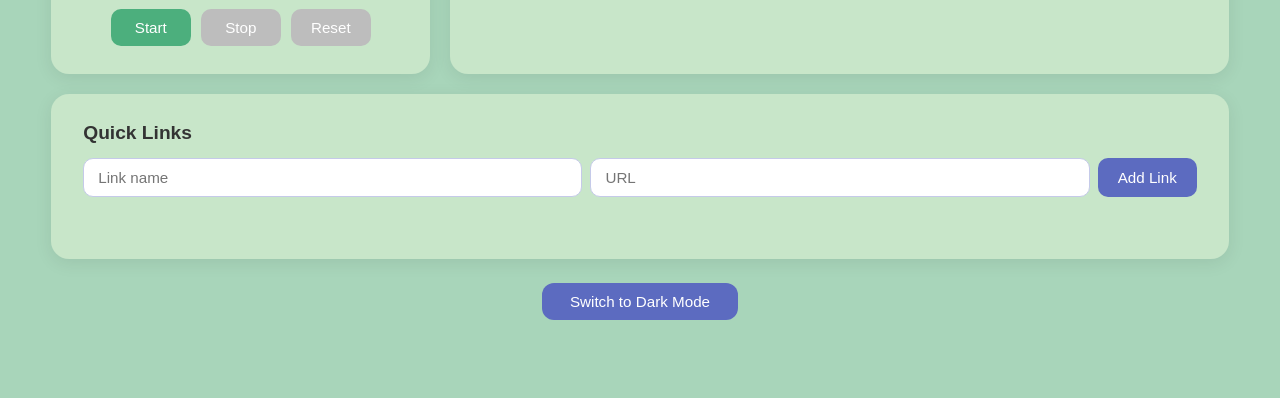
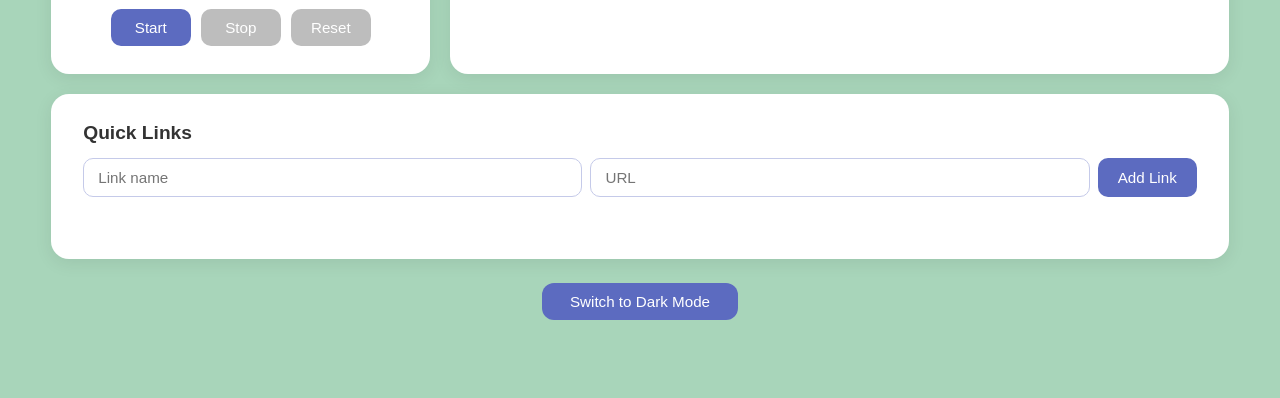
Before and after one commit to siddik-bot/CodingCamp-15June26-Muhammad-Siddik, a plain HTML site: page index.html in a window 1280 px wide. Shown: the part 402-800 px from the top of the page. Drawn offline with Linux system fonts and the light colour scheme.

Commit message:
Initial Life Dashboard Project

```diff
--- a/css/style.css
+++ b/css/style.css
@@ -77,7 +77,7 @@ body {
    ------------------------------------------------------------ */
 
 .card {
-  background: #c8e6c9; /* light green matching background */
+  background: #ffffff; /* light green matching background */
   padding: 28px 32px;
   border-radius: 18px;
   box-shadow: 0 4px 18px rgba(0, 0, 0, 0.08);
@@ -153,7 +153,7 @@ body {
 
 .timer-controls button {
   min-width: 80px;
-  background: #4caf7d;
+  background: #5c6bc0;
   color: #fff;
   border-radius: 10px;
   padding: 10px 18px;
@@ -161,7 +161,7 @@ body {
 }
 
 .timer-controls button:hover:not(:disabled) {
-  background: #388e5e;
+  background: #5c6bc0;
 }
 
 .timer-controls button:disabled {
```
